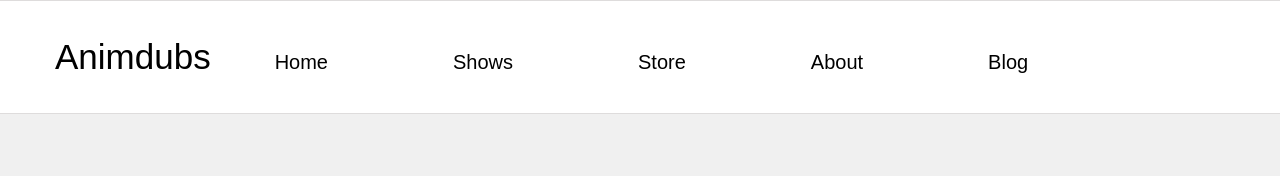
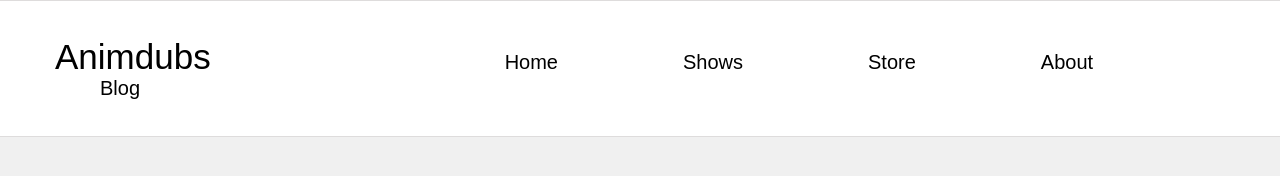
Before and after one commit to tumbleweed-inc/tumbledubs.com, a plain HTML site: page index.html in a window 1280 px wide. Drawn offline with Linux system fonts and the light colour scheme.

Commit message:
Update index.html

```diff
--- a/index.html
+++ b/index.html
@@ -7,19 +7,19 @@
 	<div  style="background-color: white; margin: 0px; padding: 20px 0px; border-bottom: 0.20px solid; border-top: 0.20px solid; border-bottom-style: ridge; border-top-style: ridge; border-top-color: #dedcdc; border-bottom-color: #dedcdc;">
 		<ul>
 			<a href="https://animdubs.onrender.com/" style="font-size: 35px; margin-left: 15px; text-decoration: none; color: black; font-family: arial;">Animdubs</a>
-		 	<li style="font-size: 20px; text-align: right; margin: 60px; display: inline;">
+		 	<li style="font-size: 20px; margin: 60px; margin-left: 290px; display: inline;">
 				<a style="color: black; text-decoration: none; font-family: arial;" href="https://animdubs.vercel.app/">Home</a>
 			</li>
-			<li style="font-size: 20px; text-align: right; margin: 60px; display: inline;">
+			<li style="font-size: 20px; margin: 60px; display: inline;">
 				<a style="color: black; text-decoration: none; font-family: arial;" href="#">Shows</a>
 			</li>
-			<li style="font-size: 20px; text-align: right; margin: 60px; display: inline;">
+			<li style="font-size: 20px; margin: 60px; display: inline;">
 				<a style="color: black; text-decoration: none; font-family: arial;" href="#">Store</a>
 			</li>
-			<li style="font-size: 20px; text-align: right; margin: 60px; display: inline;">
+			<li style="font-size: 20px; margin: 60px; display: inline;">
 				<a style="color: black; text-decoration: none; font-family: arial;"href="https://animdubs.vercel.app/about/">About</a>
 			</li>
-			<li style="font-size: 20px; text-align: right; margin: 60px; display: inline;">
+			<li style="font-size: 20px; margin: 60px; display: inline;">
 				<a style="color: black; text-decoration: none; font-family: arial;" href="#">Blog</a>
 			</li>
 		</ul>
```
